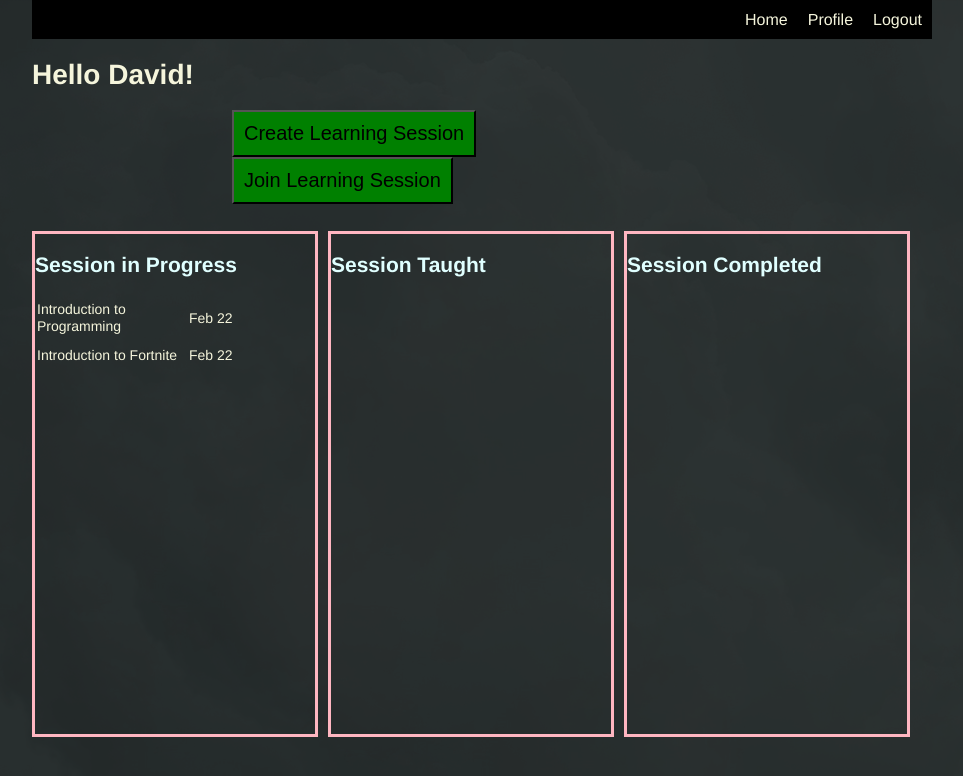
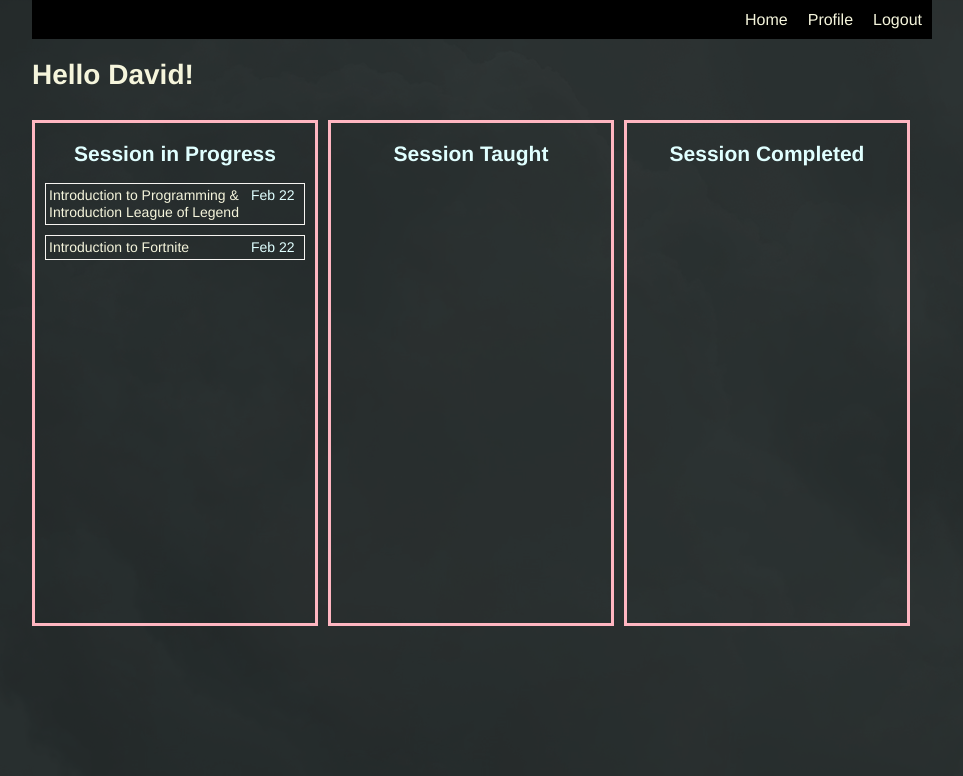
Before and after one commit to xyfke/CP476-Project, a PHP site: page /landing_home.html in a window 1280 px wide. Shown: the top 776 px of the page, without its empty margins (158-1121 px from the left). Run offline with PHP 8.4, Linux system fonts and the light colour scheme.

Commit message:
Changes to styles and displays of pages.

```diff
--- a/css/styles.css
+++ b/css/styles.css
@@ -36,14 +36,14 @@ body{
 .loginFormTitles{
 	color: #dfd7c3;
 }
-.loginFormBox{
+.roundTextBox{
 	border-radius: 4px;
 }
-.SubButtons{
+.subButtons{
 	border-radius: 4px;
 	background-color: #70840b;
 }
-.SubButtons:hover{
+.subButtons:hover{
 	color: white;
 	background-color: #426328;
 	cursor: pointer;
--- a/css/styles2.css
+++ b/css/styles2.css
@@ -50,8 +50,10 @@ textarea {
 }
 
 .division {
-    width: 280px;
+    width: 260px;
     min-height: 500px;
+    padding-left: 10px;
+    padding-right: 10px;
     float: left;
     color: lightcyan;
     border-style: solid;
@@ -60,10 +62,8 @@ textarea {
     margin-left: 0px;
 }
 
-.division td {
-    width: 200px;
-    padding: 5px 0px;
-    color: #f5f5dc;
+.sessionHeading {
+    text-align: center;
 }
 
 .board {
@@ -101,21 +101,33 @@ textarea {
     float: left;
 }
 
-.centerBtn {
-    padding: 0px 200px;
-
-}
-
-.centerBtn button {
-    font-size: 20px;
-    margin-right: 16px;
-    padding: 10px;
-    background-color: green;
-}
 
 td a {
     text-decoration: none;
     color: beige;
+}
+
+div a {
+    text-decoration: none;
+    color: beige;
+}
+
+.title {
+  float: left;
+  width: 190px;
+}
+
+.date {
+  float: right;
+  width: 50px;
+}
+
+.sessionClass {
+  margin-bottom: 10px;
+  border-color: #f6f4f1;
+  border-style: solid;
+  border-width: 1px;
+  padding: 3px;
 }
 
 .drawSection {
--- a/landing_home.html
+++ b/landing_home.html
@@ -15,34 +15,27 @@
 
         <h1>Hello David!</h1>
 
-        <div class="centerBtn">
-            <button onclick="window.location.href='./whiteboard.html'">Create Learning Session</button>
-            <button onclick="window.location.href='./whiteboard.html'">Join Learning Session</button>
-        </div>
-
-        <br>
-
         <div class="division">
-            <h2>Session in Progress</h2>
-            <table>
-                <tr>
-                    <td><a href="./whiteboard.html">Introduction to Programming</a></td>
-                    <td>Feb 22</td>
-                </tr>
-                <tr>
-                    <td><a href="./whiteboard.html">Introduction to Fortnite</a></td>
-                    <td>Feb 22</td>
-                </tr>
-            </table>
+            <h2 class="sessionHeading">Session in Progress</h2>
+            <div class="sessionClass">
+                <div class="title"><a href="./whiteboard.html">Introduction to Programming & Introduction League of Legend</a></div>
+                <div class="date">Feb 22</div>
+                <br style="clear:both;">
+            </div>
+            <div class="sessionClass">
+              <div class="title"><a href="./whiteboard.html">Introduction to Fortnite</a></div>
+              <div class="date">Feb 22</div>
+              <br style="clear:both;">
+            </div>
         </div>
 
 
         <div class="division">
-            <h2>Session Taught</h2>
+            <h2 class="sessionHeading">Session Taught</h2>
         </div>
 
         <div class="division">
-            <h2>Session Completed</h2>
+            <h2 class="sessionHeading">Session Completed</h2>
         </div>
     </body>
 </html>
--- a/landing_login_signup.html
+++ b/landing_login_signup.html
@@ -34,15 +34,15 @@
 				<form name="loginForm" action="">
 					<div style="float:left; padding-left:500px; padding-top:14px">
 						<div class="loginFormTitles"> Username </div>
-						<input type="text" name="userName" class="loginFormBox">
+						<input type="text" name="userName" class="roundTextBox">
 					</div>
 					<div style="float:left; padding-left:10px; padding-top:14px">
 						<div class="loginFormTitles"> Password </div>
-						<input type="password" name="password" class="loginFormBox">
+						<input type="password" name="password" class="roundTextBox">
 					</div>
 					<div style="float:left; padding-left:10px; padding-top:14px">
 						<div style="visibility:hidden">.</div>
-						<input type="submit" name="submit" value="LOG IN" class="SubButtons"/>
+						<input type="submit" name="submit" value="LOG IN" class="subButtons"/>
 					</div>
 				</form>
 			</div>
--- a/profile.html
+++ b/profile.html
@@ -56,6 +56,6 @@
 
         <br style="clear:both;">
         <br>
-        <button onclick="window.location.href='./profile_edit.html'">Edit Profile</button>
+        <button onclick="window.location.href='./profile_edit.html'" class="subButtons">Edit Profile</button>
     </body>
 </html>
```
Also changed, not shown: profile_edit.html (+8 -8 lines).
